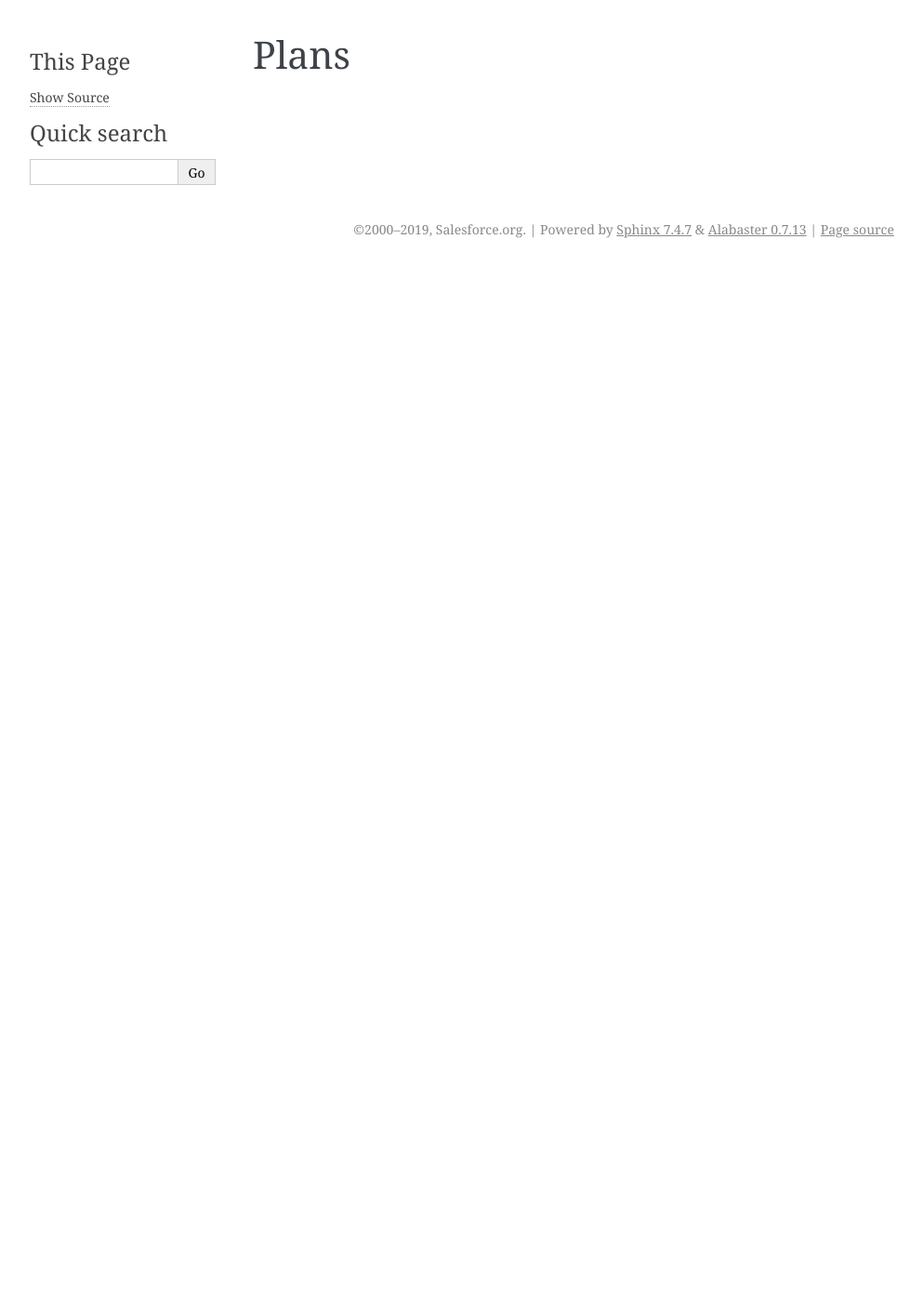
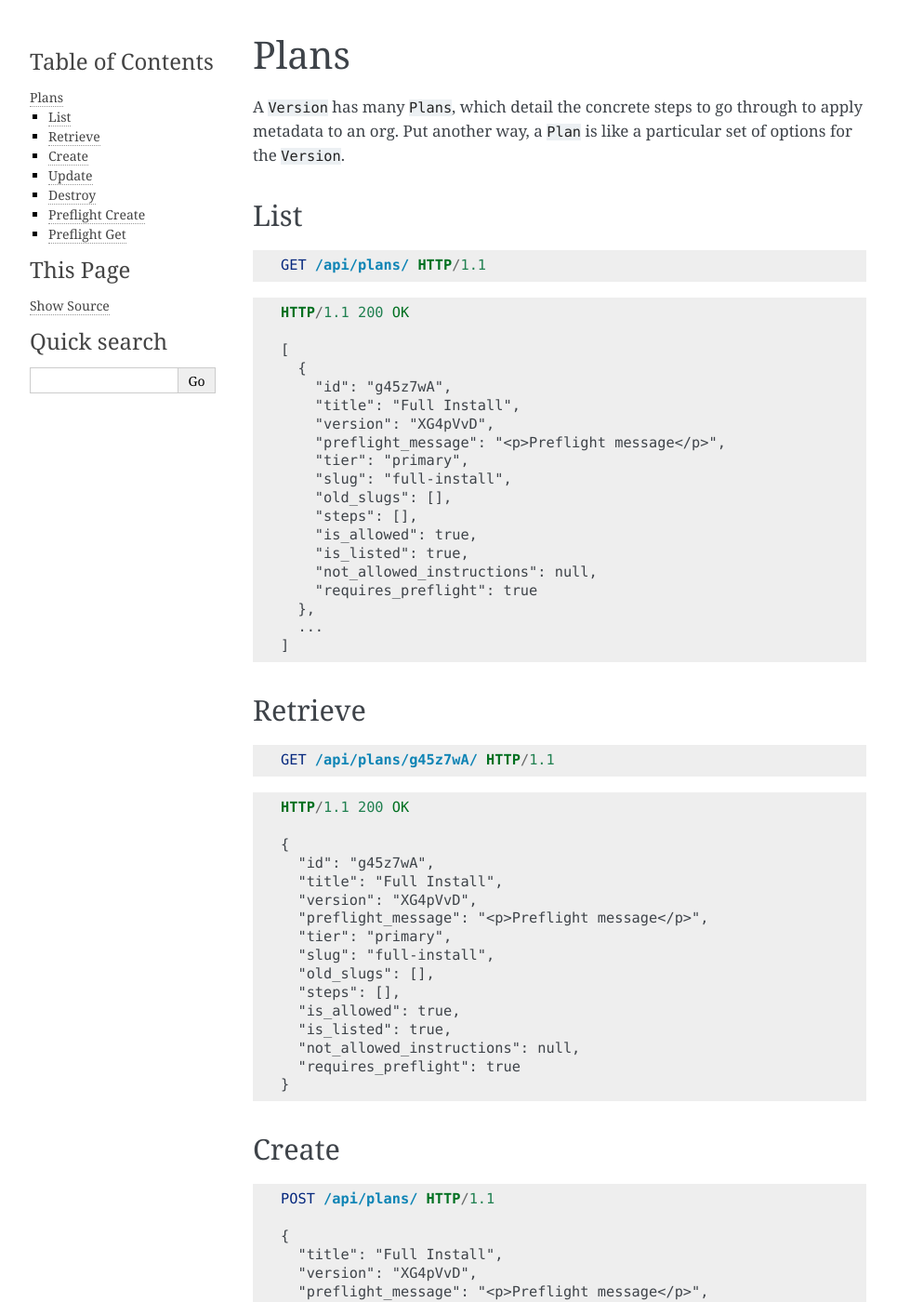
Before and after one commit to SFDO-Tooling/MetaDeploy, a Sphinx documentation site: the page built from docs/plans.rst, in a window 1280 px wide and 1400 px high. Shown: the whole window at 93% size, without its empty margins (148-1141 px from the left). Built offline with Sphinx 7.4.7, drawn with Linux system fonts in a browser that asks for light colours; some of the changed text lies outside the part shown.

Commit message:
Add initial stubs of documentation

```diff
--- a/docs/plans.rst
+++ b/docs/plans.rst
@@ -1,3 +1,163 @@
 =====
 Plans
 =====
+
+A ``Version`` has many ``Plans``, which detail the concrete steps to go
+through to apply metadata to an org. Put another way, a ``Plan`` is like
+a particular set of options for the ``Version``.
+
+List
+----
+
+.. sourcecode:: http
+
+   GET /api/plans/ HTTP/1.1
+
+.. sourcecode:: http
+
+   HTTP/1.1 200 OK
+
+   [
+     {
+       "id": "g45z7wA",
+       "title": "Full Install",
+       "version": "XG4pVvD",
+       "preflight_message": "<p>Preflight message</p>",
+       "tier": "primary",
+       "slug": "full-install",
+       "old_slugs": [],
+       "steps": [],
+       "is_allowed": true,
+       "is_listed": true,
+       "not_allowed_instructions": null,
+       "requires_preflight": true
+     },
+     ...
+   ]
+
+Retrieve
+--------
+
+.. sourcecode:: http
+
+   GET /api/plans/g45z7wA/ HTTP/1.1
+
+.. sourcecode:: http
+
+   HTTP/1.1 200 OK
+
+   {
+     "id": "g45z7wA",
+     "title": "Full Install",
+     "version": "XG4pVvD",
+     "preflight_message": "<p>Preflight message</p>",
+     "tier": "primary",
+     "slug": "full-install",
+     "old_slugs": [],
+     "steps": [],
+     "is_allowed": true,
+     "is_listed": true,
+     "not_allowed_instructions": null,
+     "requires_preflight": true
+   }
+
+Create
+------
+
+.. sourcecode:: http
+
+   POST /api/plans/ HTTP/1.1
+
+   {
+     "title": "Full Install",
+     "version": "XG4pVvD",
+     "preflight_message": "<p>Preflight message</p>",
+     "tier": "primary",
+     "steps": [],
+     "is_allowed": true,
+     "is_listed": true,
+     "not_allowed_instructions": null,
+     "requires_preflight": true
+   }
+
+.. sourcecode:: http
+
+   HTTP/1.1 201 CREATED
+
+Update
+------
+
+.. sourcecode:: http
+
+   PATCH /api/plans/g45z7wA/ HTTP/1.1
+
+   {
+     "preflight_message": "Oh *no*.",
+   }
+
+.. sourcecode:: http
+
+   HTTP/1.1 200 OK
+
+   {
+     "id": "g45z7wA",
+     "title": "Full Install",
+     "version": "XG4pVvD",
+     "preflight_message": "<p>Oh <strong>no</strong>.</p>",
+     "tier": "primary",
+     "slug": "full-install",
+     "old_slugs": [],
+     "steps": [],
+     "is_allowed": true,
+     "is_listed": true,
+     "not_allowed_instructions": null,
+     "requires_preflight": true
+   }
+
+Destroy
+-------
+
+.. sourcecode:: http
+
+   DELETE /api/plans/g45z7wA/ HTTP/1.1
+
+.. sourcecode:: http
+
+   HTTP/1.1 204 NO CONTENT
+
+Preflight Create
+----------------
+
+.. sourcecode:: http
+
+   POST /api/plans/g45z7wA/preflight/ HTTP/1.1
+
+.. sourcecode:: http
+
+   HTTP/1.1 201 CREATED
+
+Preflight Get
+-------------
+
+.. sourcecode:: http
+
+   GET /api/plans/g45z7wA/preflight/ HTTP/1.1
+
+.. sourcecode:: http
+
+   HTTP/1.1 200 OK
+
+   {
+     "id": "107",
+     "organization_url": "https://foo.salesforce.com",
+     "user": "3Lw7OwK",
+     "plan": "olNjglg",
+     "created_at": "2019-05-03T18:30:18.240128Z",
+     "edited_at": "2019-05-03T18:30:22.133936Z",
+     "is_valid": true,
+     "status": "complete",
+     "results": {},
+     "error_count": 0,
+     "warning_count": 0,
+     "is_ready": true
+   }
```
Also changed, not shown: docs/jobs.rst (+84 -0 lines), docs/orgs.rst (+19 -0 lines), docs/user.rst (+24 -0 lines).
